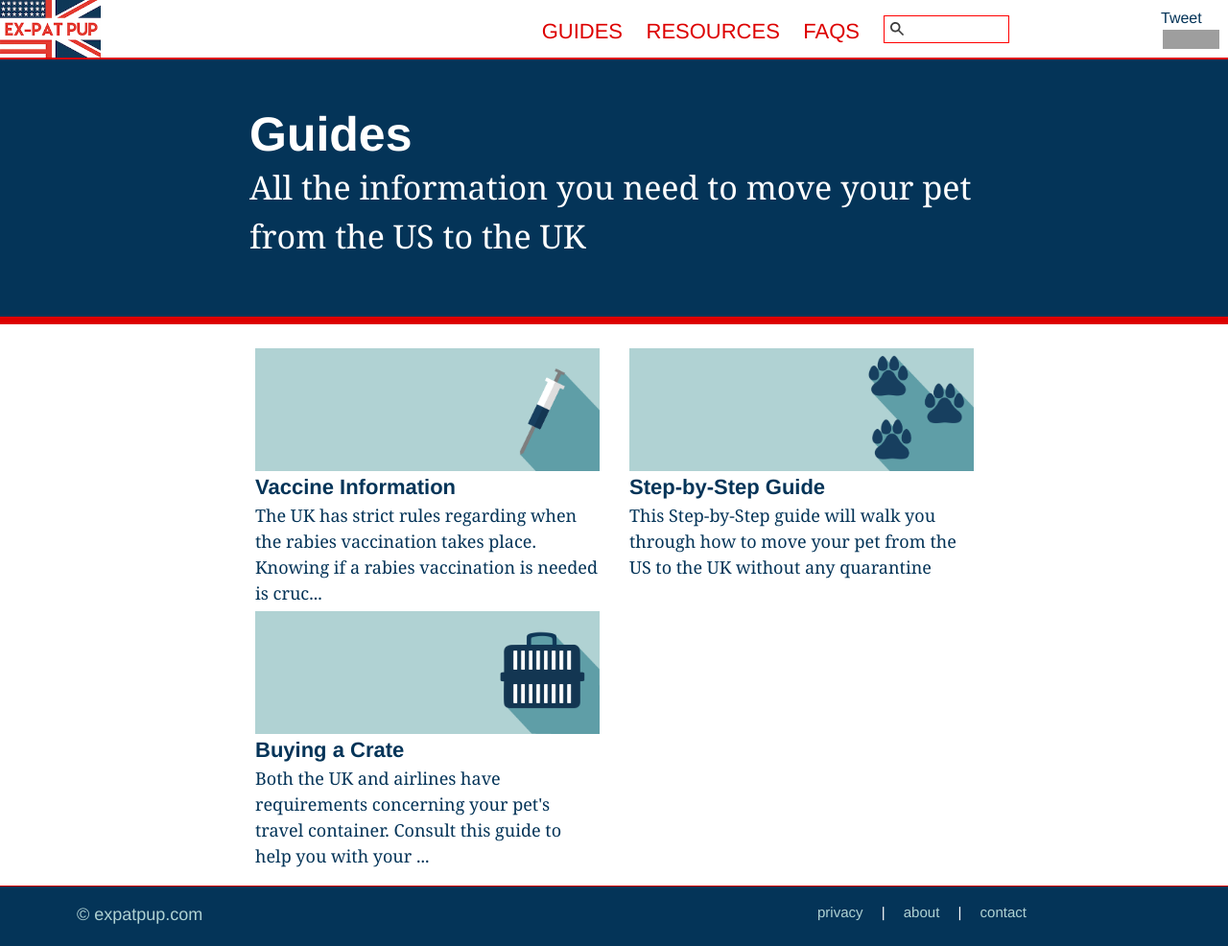
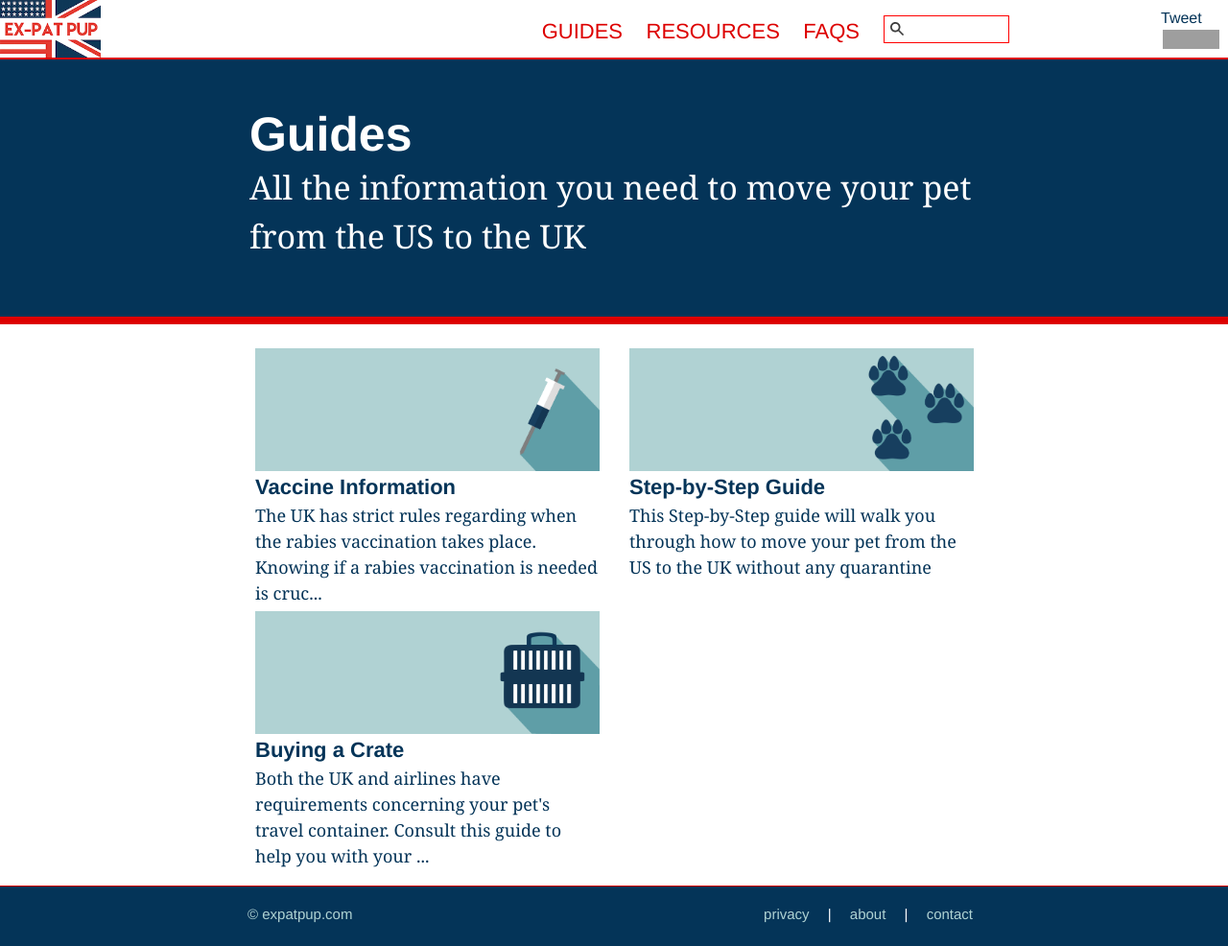
Before and after one commit to jgroto/jgroto.github.io, a Jekyll site: the page built from _guides/index.md, in a window 1280 px wide and 986 px high. Shown: the whole window at 96% size. Built offline with Jekyll 4.4.1, drawn with Linux system fonts in a browser that asks for light colours; comment, search, counter and statistics services are not loaded; grey boxes are pictures that could not be loaded.

Commit message:
fixed up mobile site

```diff
--- a/_includes/footer.html
+++ b/_includes/footer.html
@@ -2,9 +2,10 @@
 
   <div class="wrapper">
 
-    <h2 class="footer-heading">&copy; expatpup.com</h2>
-
     <div class="footer-col-wrapper">
+      <div class="footer-col footer-col-3">
+        <span class="footer-heading">&copy; expatpup.com</span>
+      </div>
       <div class="footer-col footer-col-1">
         <ul class="contact-list">
           <li><a href="/privacy">privacy</a></li>
--- a/_sass/_layout.scss
+++ b/_sass/_layout.scss
@@ -181,7 +181,7 @@
         text-align: right;
 
         @include iPhone6s {
-            top: 16px;
+            top: 7px;
             right: 200px;
         }
 
@@ -251,12 +251,22 @@
     background-color: $header-background-color;
     height: $footer-height;
 
+    line-height: 26px;
+
+    @include iPhone6s {
+        line-height: 6px;
+    }
+
     .footer-heading {
-        font-size: 18px;
+        /*font-size: 18px;*/
         margin-bottom: $spacing-unit / 2;
         position: absolute;
-        left: 80px;
+        left: 0px;
         color: $image-link-background-color;
+
+        @include iPhone6s {
+            left: 6px;
+        }
     }
 
     a {
@@ -271,28 +281,43 @@
 }
 
 .contact-list {
-    position: relative;
-
     margin: 0px;
     padding: 0px;
     width: 300px;
+
+    position: absolute;
+    right: 0px;
+
     li {
-        margin-right: 15px;
         display: inline;
+        margin-left: 15px;
+
+        @include iPhone6s {
+            margin-left: 6px;
+        }
     }
+
 }
 
 .footer-col-wrapper {
-    position: absolute;
+/*    position: absolute;
     right: 120px;
+*/
+
+
     font-size: 15px;
     color: $background-color;
     margin-left: -$spacing-unit / 2;
     @extend %clearfix;
+
+    @include iPhone6s {
+        right: 12px;
+    }
 }
 
 .footer-col {
     float: left;
+    position: relative;
     margin-bottom: $spacing-unit / 2;
     padding-left: $spacing-unit / 2;
 }
@@ -300,6 +325,10 @@
 .footer-col-1 {
     width: -webkit-calc(35% - (#{$spacing-unit} / 2));
     width:         calc(35% - (#{$spacing-unit} / 2));
+
+    float: right;
+    position: relative;
+    text-align: right;
 }
 
 .footer-col-2 {
@@ -631,7 +660,11 @@
         position: relative;
 
         @include iPhone6s {
-            margin: 5px;
+            /*margin: 5px;*/
+            width: 100%;
+            margin: 0px;
+            margin-bottom: 8px;
+            height: auto;
             clear: both;
         }
 
--- a/index.html
+++ b/index.html
@@ -6,7 +6,6 @@
 excerpt: Ex-Pat Pup provides resources and information to move your pet from the US to the UK on your own with ease
 ---
 
-<br>
 <img class="dog-cat-front-page" src="/assets/img/dogCatSplash.png"/>
 While the process can seem daunting, <b>it's not impossible!</b><br>
 If you follow the rules you and your pet will be able to move the United Kingdom with absolutely no quarantine.<br><br>
```
